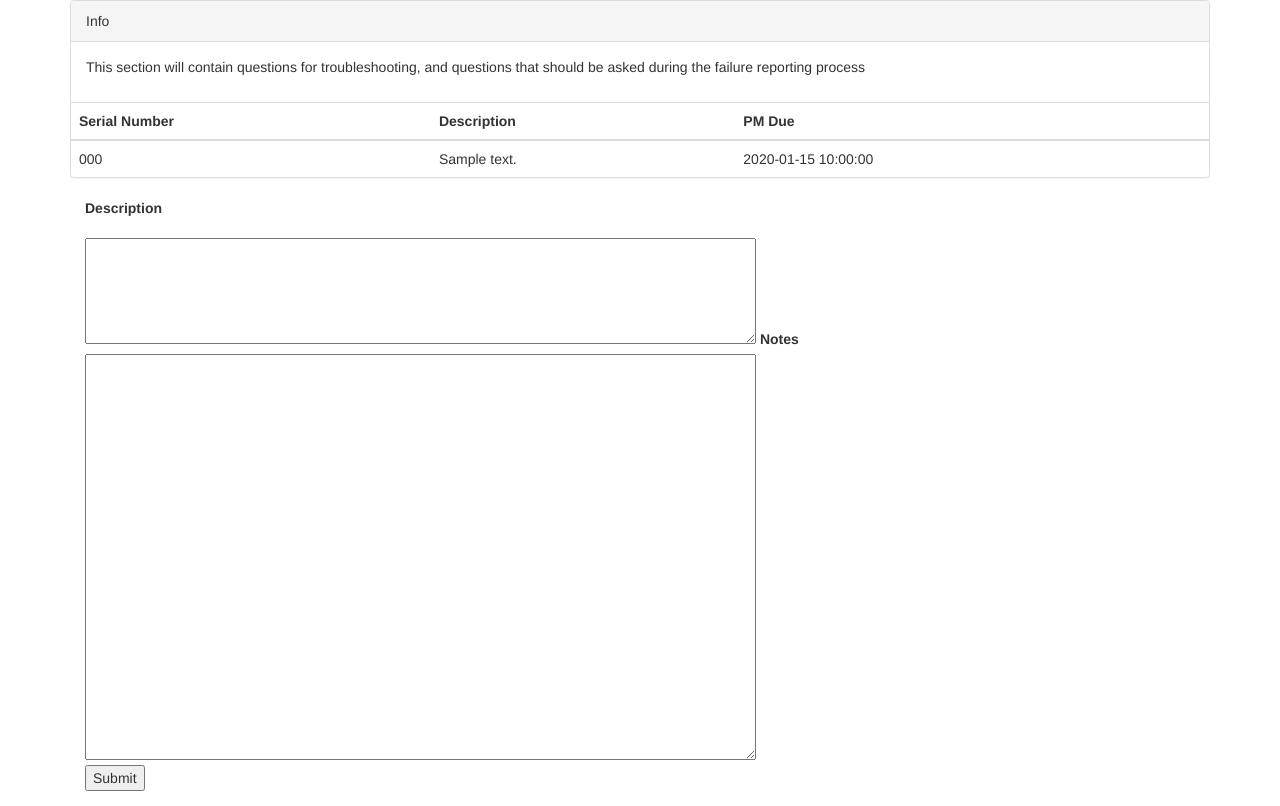
After one commit to TNTechnologies/YBIPM, a Flask app: template templates/failure_report.html in a window 1280 px wide. The commit adds this page. Run offline with Flask 2, Linux system fonts and the light colour scheme; tables that the repository leaves empty hold one stand-in row (values such as "Sample post"); the template is opened without the code that fills it: values that come from a table or form of the project are taken from there, most other values are stand-ins (such as "Sample title", 1, 10 or a date in 2020); some libraries are stand-ins or nearby versions.

Commit message:
failure view

```diff
--- a/app.py
+++ b/app.py
@@ -1,13 +1,10 @@
-import asset as asset
-import flask_sqlalchemy
-from dominate.util import lazy
+from crypt import methods
+
 from flask import Flask, render_template, redirect, flash, url_for, request
 from flask_bootstrap import Bootstrap
 from flask_login import LoginManager, login_user, current_user, logout_user, login_required
 from flask_nav import Nav
 from flask_nav.elements import Navbar, View, Separator, Subgroup, Link
-from sqlalchemy import ForeignKey, false
-from sqlalchemy.orm import relationship, backref
 from flask_breadcrumbs import Breadcrumbs, register_breadcrumb
 from forms import *
 from flask_sqlalchemy import SQLAlchemy
@@ -80,10 +77,22 @@ def category(type):
     return render_template('category_list.html', query=query)
 
 
-@app.route('/failure/<int:id>')
+@app.route('/failure_report/<int:id>', methods=['GET', 'POST'])
+@login_required
+def failure_report(id):
+    form = FailureReport()
+    asset = Asset.query.filter_by(id=id).first()
+    if request.method == 'POST':
+        failure = Failure(description=form.description.data, notes=form.notes.data, date=datetime.datetime.now(), reported_by=current_user.name, asset_id=id)
+        db.session.add(failure)
+        db.session.commit()
+        return redirect(url_for('asset', id=id))
+    return render_template('failure_report.html', asset=asset, form=form)
+
+@app.route('/failure/<int:id>', methods=['GET', 'POST'])
 @login_required
 def failure(id):
-    return render_template('event_report.html')
+    return render_template('failure.html')
 
 @app.route('/repair/<int:id>')
 @login_required
@@ -186,7 +195,7 @@ class Failure(db.Model):
     reported_by = db.Column(db.Text(20))
     description = db.Column(db.Text(100), nullable=False)
     notes = db.Column(db.Text(1024), nullable=False)
-    completed = db.Column(db.Boolean)
+    completed = db.Column(db.Boolean, default=False)
     repairs = db.relationship('Repair', backref='failure')
 
     def __repr__(self):
--- a/templates/asset_list.html
+++ b/templates/asset_list.html
@@ -15,7 +15,7 @@
                 <tr>
                     <td class="info"><a href="{{ url_for('asset', id=item.id) }}" >{{ item.serial_number }} </a></td>
                     <td class="warning"><a href="{{ url_for('pm', id=item.id) }}" >PM</a></td>
-                    <td class="danger"><a href="{{ url_for('failure', id=item.id) }}" >Failure</a></td>
+                    <td class="danger"><a href="{{ url_for('failure_report', id=item.id) }}" >Failure</a></td>
                 </tr>
                 {%  endfor %}
 
--- a/templates/asset_view.html
+++ b/templates/asset_view.html
@@ -45,7 +45,7 @@
                     </thead>
                     <tbody>{%  for failure in failures %}
                         <tr>
-                            <td>{{ failure.date }}</td>
+                            <td><a href="{{ url_for('failure', id=failure.id) }}">{{ failure.date }}</a></td>
                             <td>{{ failure.description }}</td>
                             <td>{{ failure.reported_by }}</td>
                             <td>
--- /dev/null
+++ b/templates/failure.html
@@ -0,0 +1,6 @@
+{% extends 'my_base.html' %}
+
+{% block content%}
+{{ super() }}
+
+{% endblock %}
--- /dev/null
+++ b/templates/failure_report.html
@@ -0,0 +1,44 @@
+{% extends 'my_base.html' %}
+
+{% block content%}
+{{ super() }}
+    <div class="container">
+    <div class="panel panel-default">
+        <div class="panel-heading">Info</div>
+        <div class="panel-body">
+            <p>This section will contain questions for troubleshooting, and questions that should be asked during the failure reporting process</p>
+        </div>
+        <table class="table">
+            <thead>
+            <tr>
+                <th>Serial Number</th>
+                <th>Description</th>
+                <th>PM Due</th>
+            </tr>
+            </thead>
+            <tbody>
+            <tr>
+                <td> {{ asset.serial_number }}</td>
+                <td>{{ asset.category.description }}</td>
+                <td>{{ asset.next_pm }}</td>
+            </tr>
+            </tbody>
+        </table>
+    </div>
+
+
+    </div>
+    <div class="container">
+        <form  method="post">
+            {{ form.csrf_token }}
+            <div class="container col-lg-12">
+                <div class="form-group">{{ form.description.label }}</div>
+                <dev class="form-group">{{ form.description(rows='5', cols='80') }}</dev>
+                <dev class="form-group">{{ form.notes.label }}</dev>
+                <dev class="form-group">{{ form.notes(rows='20', cols='80') }}</dev>
+                <div class="form-group">{{ form.submit }}</div>
+            </div>
+        </form>
+    </div>
+
+{% endblock %}
--- a/templates/pm_report.html
+++ b/templates/pm_report.html
@@ -35,9 +35,9 @@
         {{ form.csrf_token }}
         <div class="container col-lg-12">
             <div class="form-group">{{ form.description.label }}</div>
-            <div class="form-group">{{ form.description(rows='5', cols='95') }}</div>
+            <div class="form-group">{{ form.description(rows='5', cols='80') }}</div>
             <div class="form-group">{{ form.notes.label }}</div>
-            <div class="form-group">{{ form.notes(rows='20',cols='95') }}</div>
+            <div class="form-group">{{ form.notes(rows='20',cols='80') }}</div>
             <div class="form-group">{{ form.submit }}</div>
         </div>
 
```
